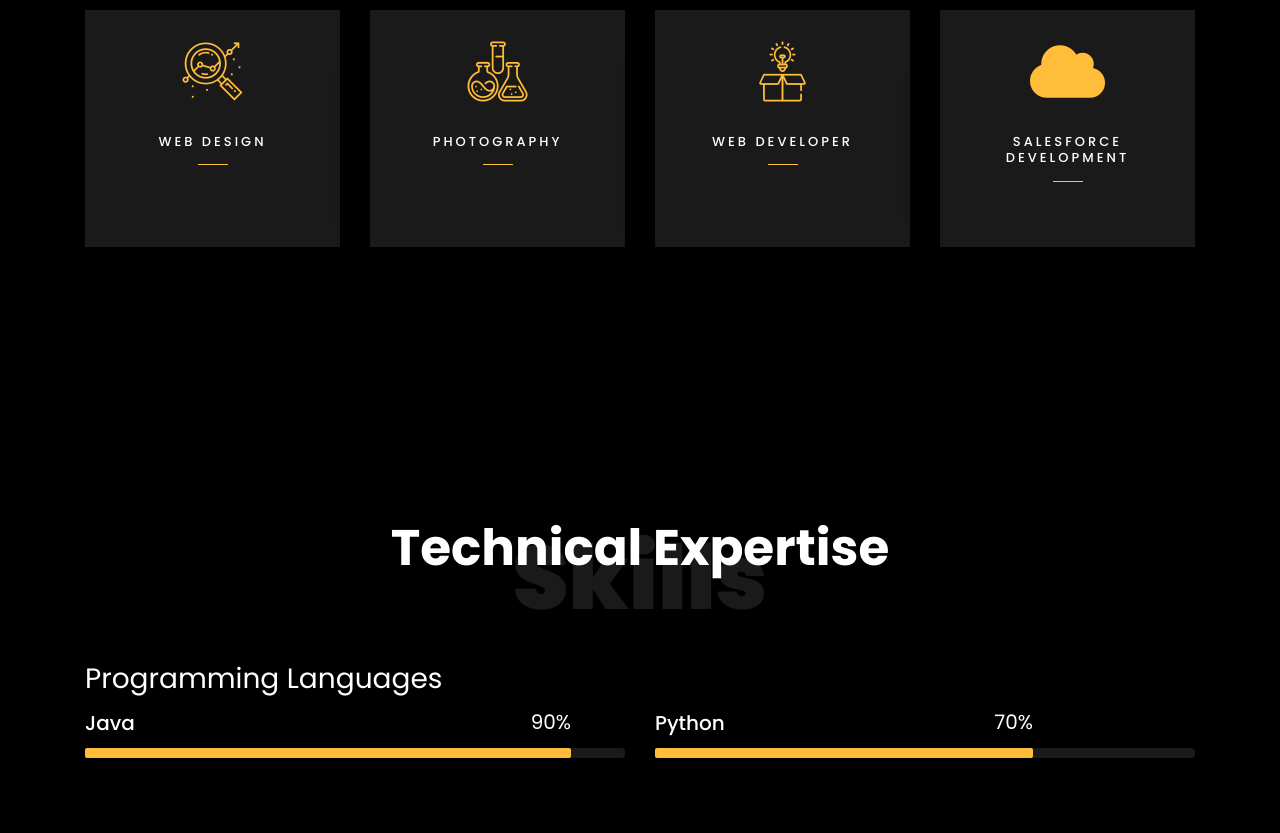
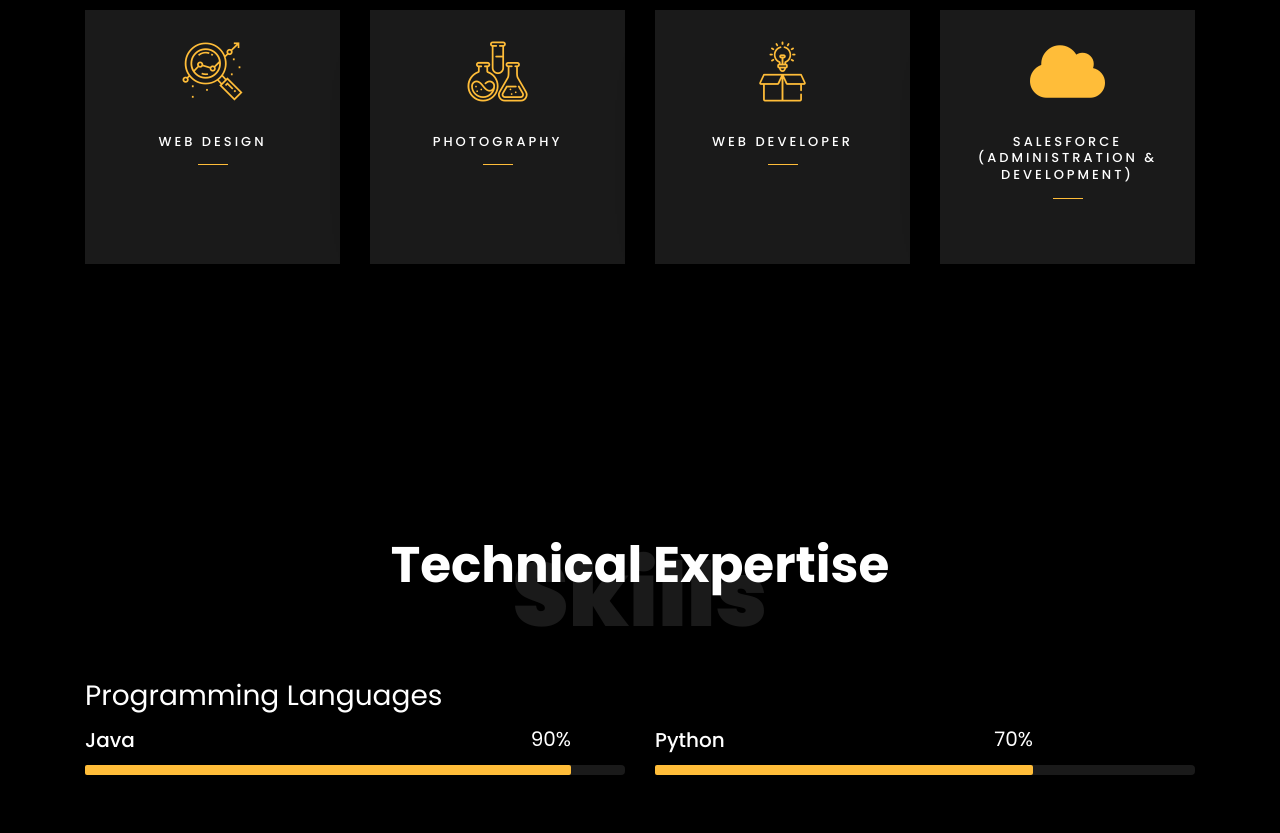
Before and after one commit to Ranger1523/Portfolio, a plain HTML site: page index.html in a window 1280 px wide. Shown: the part 3342-4175 px from the top of the page. Drawn offline with nearby package versions, Linux system fonts and the light colour scheme; files that its build step writes are made by us from their sources; files whose address does not match are found by name.

Commit message:
Update index.html

```diff
--- a/index.html
+++ b/index.html
@@ -289,7 +289,7 @@
 								<!-- <img src="images/salesforce-icon.png" alt="Salesforce" style="width: 50px; height: 50px;"> -->
 							</span>
 							<div class="desc">
-								<h3 class="mb-5">Salesforce Development</h3>
+								<h3 class="mb-5">Salesforce (Administration & Development)</h3>
 							</div>
 						</a>
 					</div>
```
